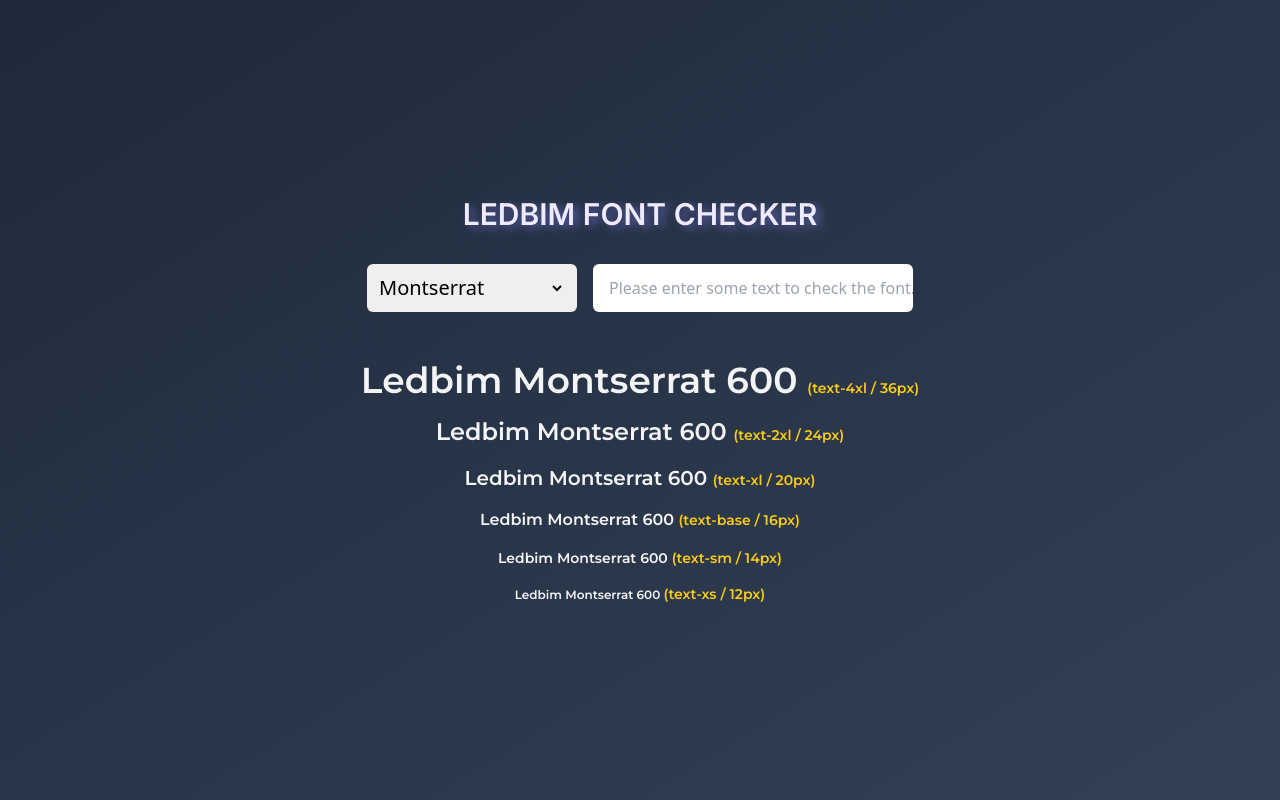
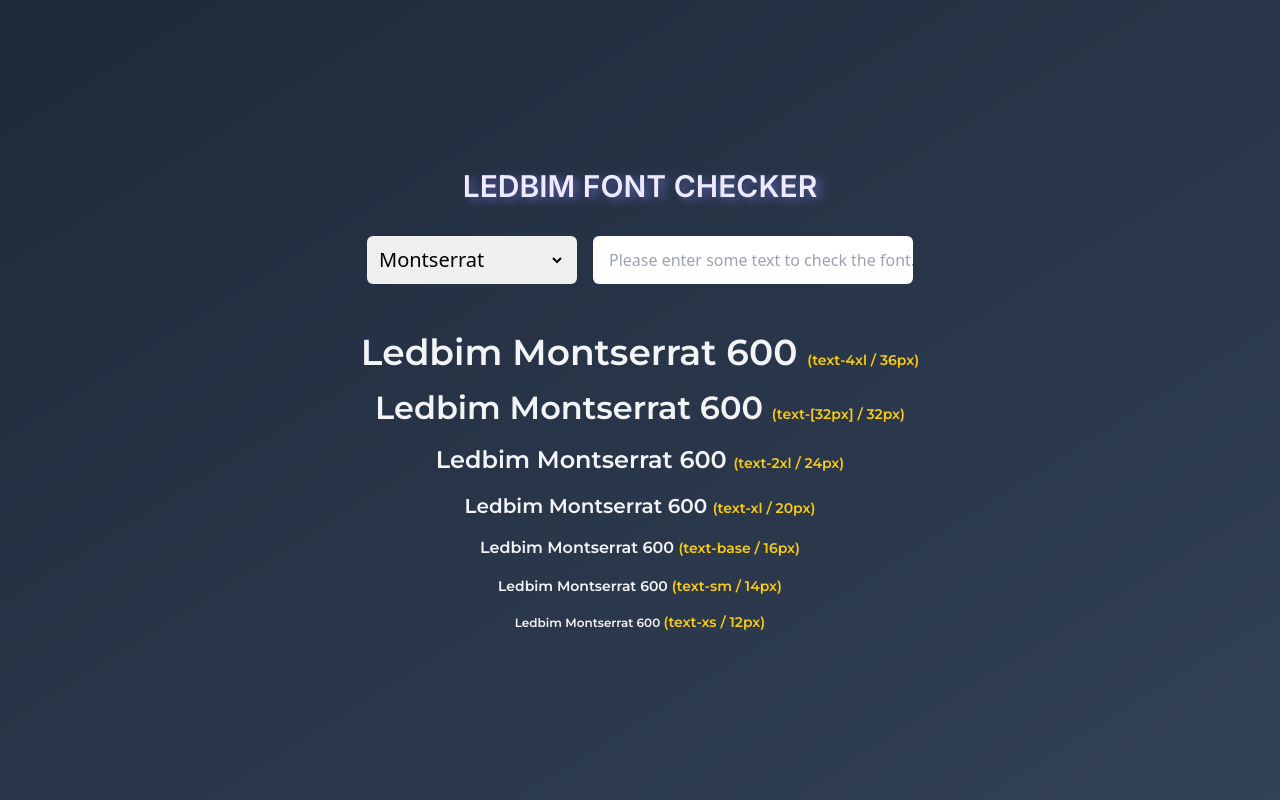
Before and after one commit to onurataasar/ledbim-font-checker, a Next.js app: page / in a window 1280 px wide. Built offline with nearby package versions, Linux system fonts and the light colour scheme; a web font is replaced by a local one.

Commit message:
32 px text size added

```diff
--- a/pages/index.tsx
+++ b/pages/index.tsx
@@ -55,7 +55,15 @@
                 (text-4xl / 36px)
               </span>
             </h2>
-
+            <h2 className={font.className} style={{ fontSize: "32px" }}>
+              {!text
+                ? `Ledbim ${selectedFont} ${font.style.fontWeight} `
+                : text}
+              <span className="text-sm font-light text-yellow-400">
+                {" "}
+                (text-[32px] / 32px)
+              </span>
+            </h2>
             <h3 className={font.className}>
               {!text ? `Ledbim ${selectedFont} ${font.style.fontWeight}` : text}{" "}
               <span className="text-sm font-light text-yellow-400">
```
